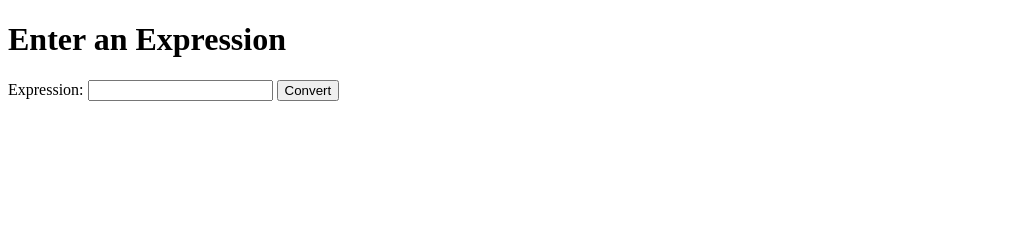
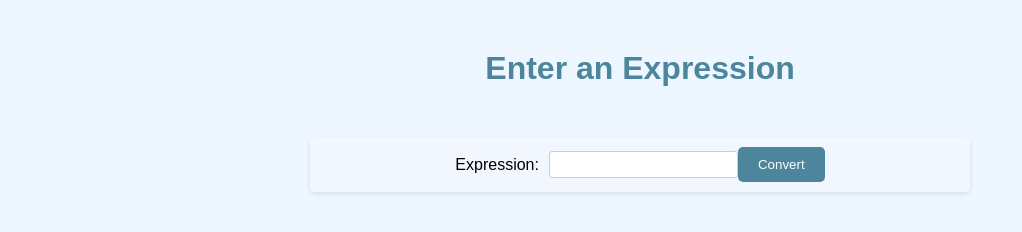
Before and after one commit to s-sukriti/3-Address-Code, a plain HTML site: page index.html in a window 1280 px wide. Shown: the whole page, without its empty margins (0-1022 px from the left). Drawn offline with Linux system fonts and the light colour scheme.

Commit message:
Update index.html

```diff
--- a/index.html
+++ b/index.html
@@ -1,7 +1,60 @@
 <!DOCTYPE html>
-<html>
+<html lang="en">
 <head>
+  <meta charset="UTF-8">
+  <meta name="viewport" content="width=device-width, initial-scale=1.0">
   <title>Expression Converter</title>
+  <style>
+    body {
+      font-family: sans-serif;
+      margin: 0;
+      padding: 0;
+      background-color: #EEF7FF;
+    }
+
+    h1 {
+      text-align: center;
+      font-size: 2em;
+      color: #4D869C;
+      margin-top: 50px;
+    }
+
+    form {
+      display: flex;
+      justify-content: center;
+      align-items: center;
+      margin: 50px auto;
+      width: 50%;
+      padding: 10px;
+      border-radius: 5px;
+      background-color: #F2F7FF;
+      box-shadow: 0 2px 5px rgba(0, 0, 0, 0.1);
+    }
+
+    label {
+      margin-right: 10px;
+    }
+
+    input[type="text"] {
+      padding: 5px;
+      border: 1px solid #CCC;
+      border-radius: 3px;
+    }
+
+    input[type="submit"] {
+      padding: 10px 20px;
+      background-color: #4D869C;
+      color: white;
+      border: none;
+      border-radius: 5px;
+      cursor: pointer;
+      transition: background-color 0.2s ease-in-out;
+    }
+
+    input[type="submit"]:hover {
+      background-color: #9FB3C4;
+    }
+  </style>
 </head>
 <body>
   <h1>Enter an Expression</h1>
```
Lines whose indentation alone changed are shown as unchanged.
